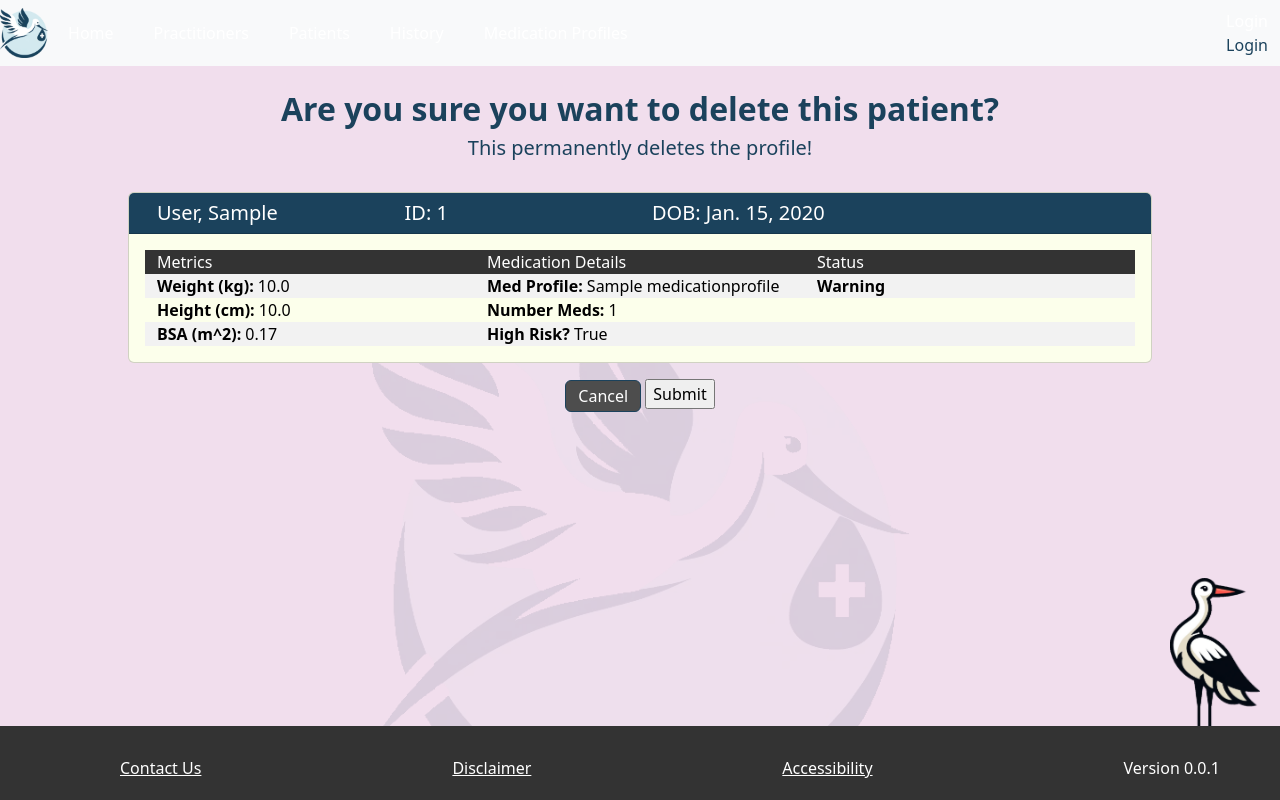
After one commit to LDELZ/nicurx, a Django app: page /patient/delete_patient/1 in a window 1280 px wide. The commit adds this page. Run offline with Django 4.2, Linux system fonts and the light colour scheme; tables that the repository leaves empty hold one stand-in row (values such as "Sample post"); some libraries are stand-ins or nearby versions.

Commit message:
Updated brand images, improved navigation

```diff
--- a/nicurx_app/templates/nicurx_app/base_template.html
+++ b/nicurx_app/templates/nicurx_app/base_template.html
@@ -28,18 +28,21 @@
         </button>
         <div class="collapse navbar-collapse" id="navbarNavAltMarkup">
           <div class="navbar-nav">
-             <!--  {% url 'index' %}  is defined in url path to dynamically create url -->
-             <a class="nav-link active" aria-current="page" href="{% url 'index' %}">Home</a>
-             <a class="nav-link active" aria-current="page" href="{% url 'patient_list' %}">Practitioners</a>
-             <a class="nav-link active" aria-current="page" href="{% url 'patient_grid' %}">Patients</a>
-             <a class="nav-link active" aria-current="page" href="{% url 'patient_history' %}">History</a>
+            <a class="nav-link active me-4" aria-current="page" href="{% url 'index' %}">Home</a>
+            <a class="nav-link active me-4" aria-current="page" href="{% url 'patient_list' %}">Practitioners</a>
+            <a class="nav-link active me-4" aria-current="page" href="{% url 'patient_grid' %}">Patients</a>
+            <a class="nav-link active me-4" aria-current="page" href="{% url 'patient_history' %}">History</a>
             <a class="nav-link active" aria-current="page" href="{% url 'profile_grid' %}">Medication Profiles</a>
+          </div>
+            <div class="ms-auto">
+              <a class="nav-link active" aria-current="page" href="/supervisor_login/" style="color: white">Login</a>
             {% if user.is_authenticated %}
 
             {% else %}
                 <a class="nav-link" href="{% url 'login' %}?next={{ request.path }}">Login</a>
             {% endif %}
         </div>
+
          </div>
        </div>
      </nav>
@@ -55,8 +58,8 @@
 </body>
 
 <!-- Footer -->
+<img src="{% static 'images/stork.png' %}" alt="Character Image" class="fixed-character">
 <footer class="footer">
-  <p>NICURx Additional Links</p>
   <div class="footer-links">
     <div>
       <a href="/contact_info/">Contact Us</a>
@@ -65,6 +68,8 @@
     <div>
       <a href="/accessibility/">Accessibility</a>
     </div>
+    <div>
+      Version 0.0.1
+    </div>
   </div>
 </footer>
-</html>
--- /dev/null
+++ b/nicurx_app/templates/nicurx_app/patient_delete.html
@@ -0,0 +1,56 @@
+<!-- inherit from base.html-->
+{% extends 'nicurx_app/base_template.html' %}
+
+<!-- Replace block content in base_template.html -->
+{%block content %}
+<br><h2><strong>Are you sure you want to delete this patient?</strong></h2>
+<h5>This permanently deletes the profile!</h5>
+<br>
+<div class="card custom-card" style="margin-bottom: 1rem;">
+    <div class="card-header custom-card-header style=text-align: left;">
+        <h5 class="mb-0">
+            <div class="container">
+            <div class="row">
+                <div class="col text-start">{{ patient.last_name }}, {{ patient.first_name }}</div>
+                <div class="col text-start">ID: {{ patient.id_number }}</div>
+                <div class="col text-start">DOB: {{ patient.date_of_birth }}</div>
+                <div class="col text-start"></div>
+
+        </h5>
+    </div>
+
+    <div class="card-body" style="text-align: left; color: black;">
+        <div class="container">
+            <div class="row" style="background-color: #333; color: white">
+              <div class="col text-start">Metrics</div>
+              <div class="col text-start">Medication Details</div>
+              <div class="col text-start">Status</div>
+            </div>
+                    <div class="row" style="background-color: #f2f2f2;">
+                        <div class="col text-start"><strong>Weight (kg): </strong>{{ patient.weight }}</div>
+                        <div class="col text-start"><strong>Med Profile: </strong>{{ patient.medication_profile.title }}</div>
+                        {% if patient.medication_profile.has_issues %}
+                            <div class="col text-start"><strong>Warning </strong></div>
+                        {% else %}
+                            <div class="col text-start"><strong>No issues detected </strong></div>
+                        {% endif %}
+                    </div>
+                    <div class="row" style="background-color: #fffffff;">
+                        <div class="col text-start"><strong>Height (cm): </strong>{{ patient.height}}</div>
+                        <div class="col text-start"><strong>Number Meds: </strong>{{ patient.medication_profile.number_medications }}</div>
+                        <div class="col text-start"></div>
+                    </div>
+                    <div class="row" style="background-color: #f2f2f2;">
+                        <div class="col text-start"><strong>BSA (m^2): </strong>{{ patient.calculate_bsa|floatformat:2 }}</div>
+                        <div class="col text-start"><strong>High Risk? </strong>{{ patient.medication_profile.has_high_risk_med }}</div>
+                        <div class="col text-start"></div>
+                    </div>
+    </div>
+</div>
+</div>
+<form method="post">
+    {% csrf_token %}
+    <a href="{% url 'patient_list' %}" class="btn btn-primary custom-btn-primary" style="padding-top: 3px; padding-bottom: 3px;">Cancel</a>
+    <input type="submit" name="Submit" value="Submit">
+</form>
+{% endblock %}
--- a/nicurx_app/templates/nicurx_app/patient_grid.html
+++ b/nicurx_app/templates/nicurx_app/patient_grid.html
@@ -14,6 +14,9 @@
         </div>
         <div class="col-auto">
             <a href="/patient_grid_ID/" class="btn btn-primary custom-btn-primary">Sort by ID</a>
+        </div>
+        <div class="col-auto">
+            <a href="/patient_grid_status/" class="btn btn-primary custom-btn-primary">Sort by Status</a>
         </div>
     </div>
 </div>
--- a/nicurx_app/urls.py
+++ b/nicurx_app/urls.py
@@ -17,6 +17,7 @@ path('contact_info/', views.contact_info_view, name='supervisor_login'),
 path('patient_list/', views.patient_list_view, name='patient_list'),
 path('patient_grid/', views.patient_grid_view, name='patient_grid'),
 path('patient_grid_ID/', views.patient_grid_view_ID, name='patient_grid_ID'),
+path('patient_grid_status/', views.patient_grid_view_status, name='patient_grid_status'),
 path('patient_history/', views.patient_grid_view_all, name='patient_history'),
 path('patient_history_ID/', views.patient_grid_view_all_ID, name='patient_history_ID'),
 path('patient_history_date/', views.patient_grid_view_all_date, name='patient_history_date'),
@@ -24,6 +25,7 @@ path('patient/<int:pk>', views.PatientDetailView.as_view(), name='patient-detail
 path('patient/<int:patient_id>/', views.updatePatient, name='update-patient'),
 path('patient/create_patient/', views.createPatient, name='create-patient'),
 path('patient/discharge_patient/<int:patient_id>', views.dischargePatient, name='discharge-patient'),
+path('patient/delete_patient/<int:patient_id>', views.deletePatient, name='delete-patient'),
 path('profile_grid/', views.profile_grid_view, name='profile_grid'),
 path('profile_grid_ID/', views.profile_grid_view_ID, name='profile_grid_ID'),
 path('profile/<int:pk>', views.ProfileDetailView.as_view(), name='profile-detail'),
--- a/nicurx_app/views.py
+++ b/nicurx_app/views.py
@@ -46,6 +46,11 @@ def patient_grid_view_ID(request):
    active_patients = Patient.objects.filter(is_active=True).order_by('id_number')
    print("active patient query set", active_patients)
    return render( request, 'nicurx_app/patient_grid.html', {'active_patients':active_patients})
+
+def patient_grid_view_status(request):
+    active_patients = Patient.objects.filter(is_active=True).select_related('medication_profile')
+    sorted_active_patients = sorted(active_patients, key=lambda p: getattr(p.medication_profile, 'has_issues', False), reverse=True)
+    return render(request, 'nicurx_app/patient_grid.html', {'active_patients': sorted_active_patients})
 
 def patient_grid_view_all(request):
    active_patients = Patient.objects.filter(is_active=False).order_by('last_name')
@@ -137,3 +142,17 @@ class ProfileDetailView(generic.DetailView):
       profile = context['object']
       context['medications'] = profile.medications.all()
       return context
+
+# View to generate a form to delete a project
+def deletePatient(request, patient_id):
+
+   # Get the current project and portfolio objects from their IDs in the URL
+   patient = Patient.objects.get(pk=patient_id)
+
+   if request.method == 'POST':
+      patient.delete()
+      return redirect('patient_list')
+
+   context = {'patient': patient}
+   # Redirect back to the portfolio detail page
+   return render(request, 'nicurx_app/patient_delete.html', context)
--- a/static/styles.css
+++ b/static/styles.css
@@ -108,3 +108,19 @@ color: black;
       z-index: -1;
       transform: translate(-50%, -50%);
   }
+  .fixed-character {
+      position: fixed;
+      bottom: 71px;
+      right: 20px;
+      width: 7%;
+      opacity: 1;
+      z-index: -1;
+}
+
+.version-info {
+      font-size: 0.75rem;
+      width: 100%;
+      text-align: right;
+      padding-right: 20px;
+      margin-top: auto;
+}
```
Also changed, not shown: nicurx_app/templates/nicurx_app/patient_list.html (+7 -4 lines), static/images/logo.png (deleted), static/images/stork.png (added). Lines whose indentation alone changed are shown as unchanged.
